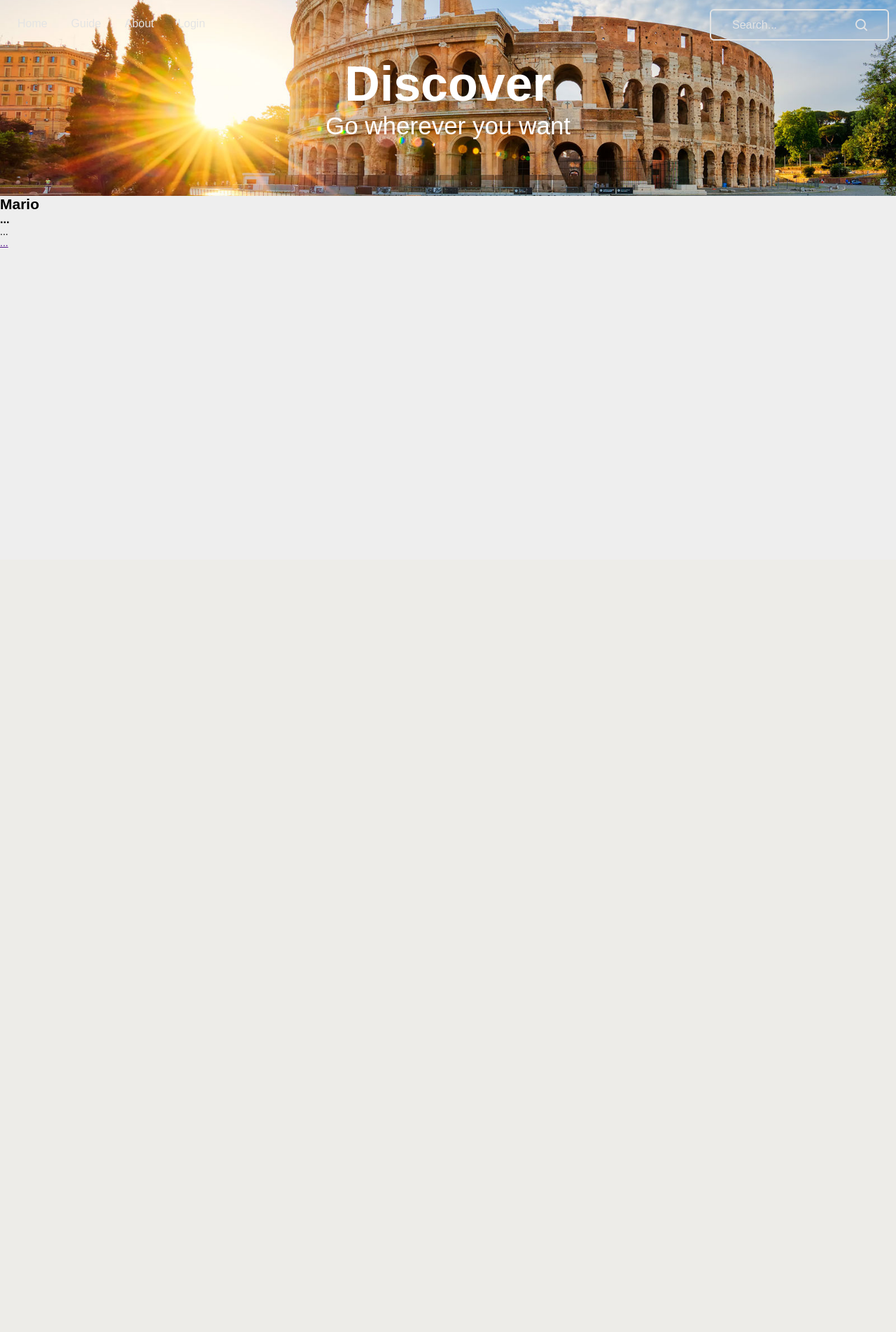
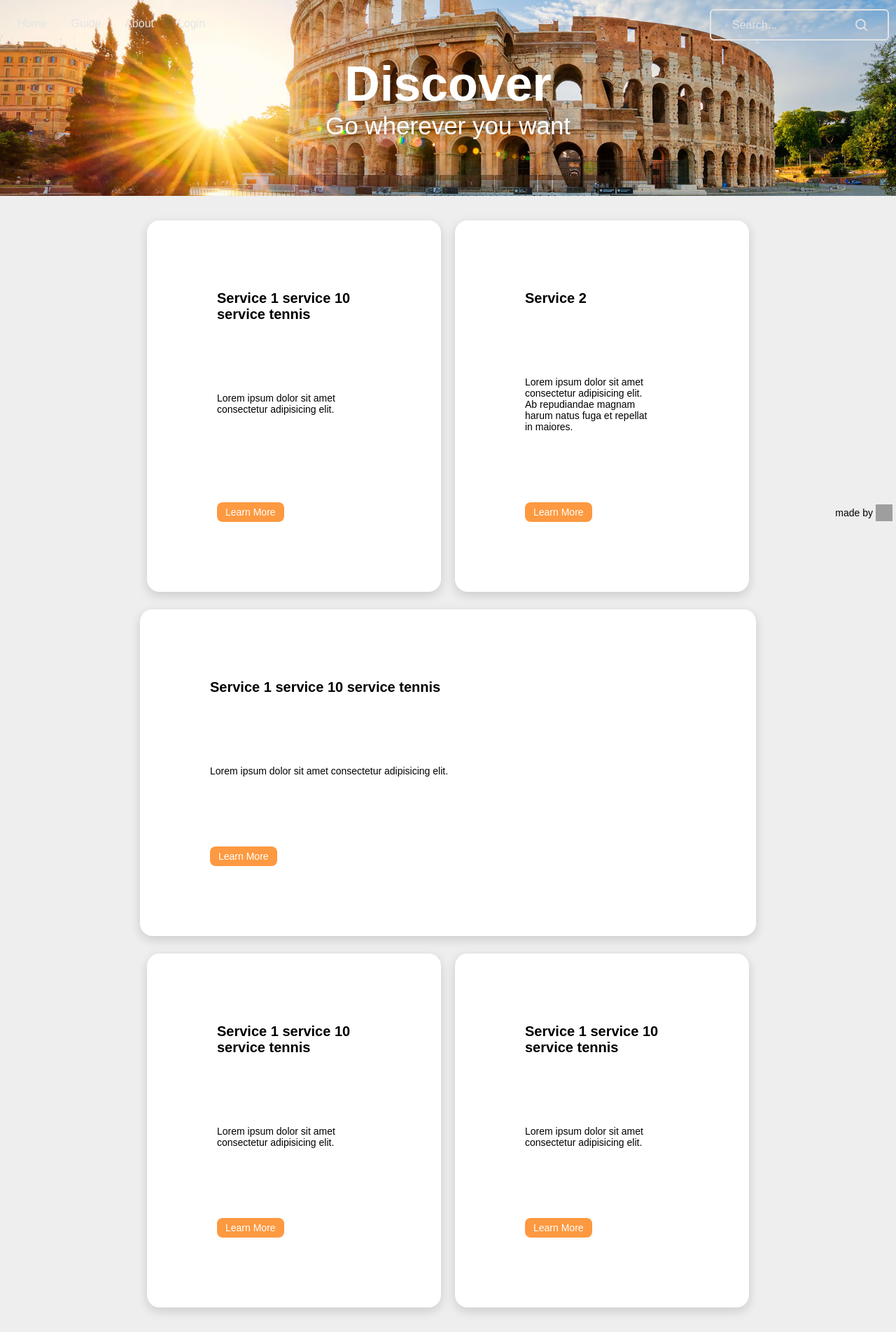
Before and after one commit to alessandrosaccone/discover, a PHP site: page /app.html in a window 1280 px wide. Shown: the whole page at 70% size. Before the commit the page ends 354 px from the top, so only its background shows below. Run offline with PHP 8.4, Linux system fonts and the light colour scheme; grey boxes are pictures that could not be loaded.

Commit message:
modifiche

```diff
--- a/app.html
+++ b/app.html
@@ -6,7 +6,7 @@
     <meta name="viewport" content="width=device-width, initial-scale=1.0" />
     <link rel="bootstrap" href="css/bootstrap.min.css" />
     <link rel="stylesheet" href="style.css" />
-    <link rel="stylesheet" href="stylesheet_home.css" />
+    <link rel="stylesheet" href="stylesheet_app.css" />
     <link
       href="https://unpkg.com/boxicons@2.1.4/css/boxicons.min.css"
       rel="stylesheet"
@@ -34,23 +34,80 @@
     </div>
 
     <div class="container">
-      <h2>Mario</h2>
+      <ul class="cards">
+        <li class="card">
+          <div>
+            <h3 class="card-title">Service 1 service 10 service tennis</h3>
+            <div class="card-content">
+              <p>Lorem ipsum dolor sit amet consectetur adipisicing elit.</p>
+            </div>
+          </div>
+          <div class="card-link-wrapper">
+            <a href="" class="card-link">Learn More</a>
+          </div>
+        </li>
+        <li class="card">
+          <div>
+            <h3 class="card-title">Service 2</h3>
+            <div class="card-content">
+              <p>
+                Lorem ipsum dolor sit amet consectetur adipisicing elit. Ab
+                repudiandae magnam harum natus fuga et repellat in maiores.
+              </p>
+            </div>
+          </div>
+          <div class="card-link-wrapper">
+            <a href="" class="card-link">Learn More</a>
+          </div>
+        </li>
+      </ul>
+      <li class="card">
+        <div>
+          <h3 class="card-title">Service 1 service 10 service tennis</h3>
+          <div class="card-content">
+            <p>Lorem ipsum dolor sit amet consectetur adipisicing elit.</p>
+          </div>
+        </div>
+        <div class="card-link-wrapper">
+          <a href="" class="card-link">Learn More</a>
+        </div>
+      </li>
 
       <ul class="cards">
         <li class="card">
           <div>
-            <h3 class="card-title">...</h3>
-
-            <div class="card-content">...</div>
+            <h3 class="card-title">Service 1 service 10 service tennis</h3>
+            <div class="card-content">
+              <p>Lorem ipsum dolor sit amet consectetur adipisicing elit.</p>
+            </div>
           </div>
-
           <div class="card-link-wrapper">
-            <a href="" class="card-link">...</a>
+            <a href="" class="card-link">Learn More</a>
           </div>
         </li>
-
-        <!-- more cards here -->
+        <li class="card">
+          <div>
+            <h3 class="card-title">Service 1 service 10 service tennis</h3>
+            <div class="card-content">
+              <p>Lorem ipsum dolor sit amet consectetur adipisicing elit.</p>
+            </div>
+          </div>
+          <div class="card-link-wrapper">
+            <a href="" class="card-link">Learn More</a>
+          </div>
+        </li>
       </ul>
     </div>
+    <footer class="page-footer">
+      <span>made by </span>
+      <a href="https://georgemartsoukos.com/" target="_blank">
+        <img
+          width="24"
+          height="24"
+          src="https://assets.codepen.io/162656/george-martsoukos-small-logo.svg"
+          alt="George Martsoukos logo"
+        />
+      </a>
+    </footer>
   </body>
 </html>
--- /dev/null
+++ b/stylesheet_app.css
@@ -0,0 +1,113 @@
+:root {
+  --orange: #fd9940;
+  --darkorange: #dd7d25;
+  --platinum: #e5e5e5;
+  --black: #2b2d42;
+  --white: #fff;
+  --thumb: #edf2f4;
+}
+
+.container {
+  padding: 10px 200px;
+  margin: 0 auto;
+}
+
+h2 {
+  font-size: 32px;
+  margin-bottom: 1em;
+}
+
+.cards {
+  display: grid;
+  grid-auto-columns: 100%;
+  grid-column-gap: 10px;
+  grid-auto-flow: column;
+  padding: 25px 10px;
+  list-style: none;
+  overflow-x: scroll;
+  scroll-snap-type: x mandatory;
+}
+
+.card {
+  display: flex;
+  flex-direction: column;
+  padding: 100px;
+  background: var(--white);
+  border-radius: 18px;
+  box-shadow: 0 5px 15px rgba(0, 0, 0, 15%);
+  scroll-snap-align: start;
+  transition: all 0.2s;
+}
+
+.card:hover {
+  color: var(--white);
+  background: var(--orange);
+}
+
+.card .card-title {
+  font-size: 20px;
+}
+
+.card .card-content {
+  margin: 100px 0;
+  max-width: 85%;
+}
+
+.card .card-link-wrapper {
+  margin-top: auto;
+}
+
+.card .card-link {
+  display: inline-block;
+  text-decoration: none;
+  color: white;
+  background: var(--orange);
+  padding: 6px 12px;
+  border-radius: 8px;
+  transition: background 0.2s;
+}
+
+.card:hover .card-link {
+  background: var(--darkorange);
+}
+
+.cards::-webkit-scrollbar {
+  height: 12px;
+}
+
+.cards::-webkit-scrollbar-thumb,
+.cards::-webkit-scrollbar-track {
+  border-radius: 92px;
+}
+
+.cards::-webkit-scrollbar-thumb {
+  background: var(--darkorange);
+}
+
+.cards::-webkit-scrollbar-track {
+  background: var(--thumb);
+}
+
+@media (min-width: 500px) {
+  .cards {
+    grid-auto-columns: calc(50% - 10px);
+    grid-column-gap: 20px;
+  }
+}
+
+/* FOOTER STYLES
+  –––––––––––––––––––––––––––––––––––––––––––––––––– */
+.page-footer {
+  position: fixed;
+  right: 0;
+  bottom: 50px;
+  display: flex;
+  align-items: center;
+  padding: 5px;
+  z-index: 1;
+}
+
+.page-footer a {
+  display: flex;
+  margin-left: 4px;
+}
--- a/stylesheet_home.css
+++ b/stylesheet_home.css
@@ -170,99 +170,3 @@
     padding: 29%;
   }
 }
-
-/*CARDS*/
-.cards {
-  display: grid;
-
-  grid-auto-columns: 100%;
-
-  grid-column-gap: 10px;
-
-  grid-auto-flow: column;
-}
-
-.card {
-  display: flex;
-
-  flex-direction: column;
-
-  flex: 0 0 100%;
-
-  scroll-snap-align: start;
-}
-
-.card .card-link-wrapper {
-  margin-top: auto;
-}
-
-.cards::-webkit-scrollbar {
-  height: 12px;
-}
-
-.cards::-webkit-scrollbar-thumb,
-.cards::-webkit-scrollbar-track {
-  border-radius: 92px;
-}
-
-.cards::-webkit-scrollbar-thumb {
-  background: var(--darkred);
-}
-
-.cards::-webkit-scrollbar-track {
-  background: var(--thumb);
-}
-
-@media (min-width: 500px) {
-  .card {
-    flex-basis: calc(50% - 10px);
-  }
-
-  .card:not(:last-child) {
-    margin-right: 20px;
-  }
-}
-
-@media (min-width: 700px) {
-  .card {
-    flex-basis: calc(calc(100% / 3) - 20px);
-  }
-
-  .card:not(:last-child) {
-    margin-right: 30px;
-  }
-}
-
-@media (min-width: 1100px) {
-  .card {
-    flex-basis: calc(25% - 30px);
-  }
-
-  .card:not(:last-child) {
-    margin-right: 40px;
-  }
-}
-
-@media (min-width: 500px) {
-  .cards {
-    grid-auto-columns: calc(50% - 10px);
-
-    grid-column-gap: 20px;
-  }
-}
-
-@media (min-width: 700px) {
-  .cards {
-    grid-auto-columns: calc(calc(100% / 3) - 20px);
-
-    grid-column-gap: 30px;
-  }
-}
-
-@media (min-width: 1100px) {
-  .cards {
-    grid-auto-columns: calc(25% - 30px);
-
-    grid-column-gap: 40px;
-  }
-}
```
Also changed, not shown: stylesheet_login.css (+45 -44 lines).
